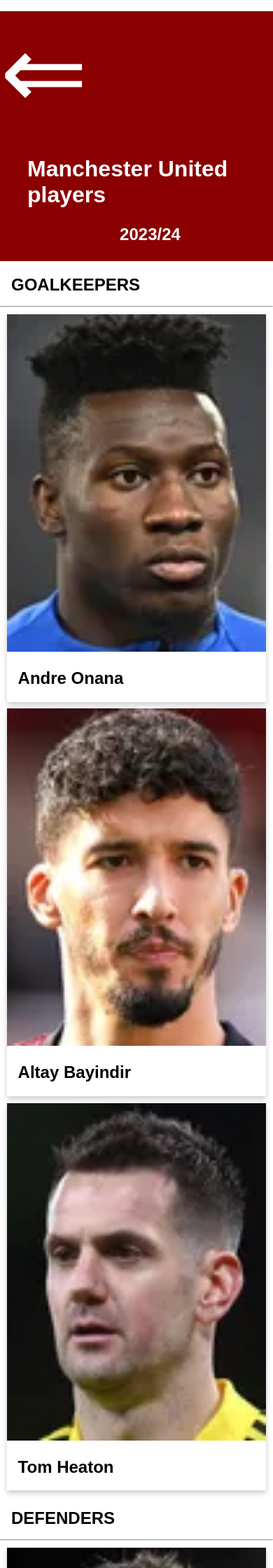
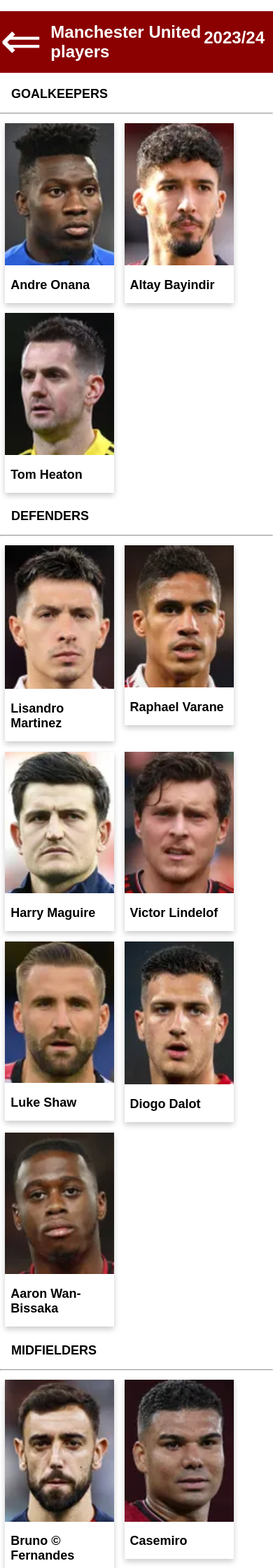
Before and after one commit to Yaneww11/WebApplicationForm, a PHP site: page /players_index.php in a window 390 px wide. Shown: the top 2240 px of the page at 70% size. Run offline with PHP 8.4, Linux system fonts and the light colour scheme; the visitor is signed in with stand-in values (Sample User, id 1).

Commit message:
Update players_style.css

```diff
--- a/styles_and_script/players_style.css
+++ b/styles_and_script/players_style.css
@@ -14,7 +14,8 @@ html {
 
 /*Headrer*/
 header {
-    display: block;
+    display: flex;
+    gap: 1em;
     position: sticky;
     top: 0;
     float: left;
@@ -30,14 +31,10 @@ header a{
 }
 
 .arrow{
-    float: left;
-    font-size: 150px;
-    margin-right: 15%;
+    font-size: 6em;
 }
 #text{
-    float: left;
-    margin-top: 3%;
-    margin-left: 10%;
+    margin: 0 auto;
 }
 header p{
     text-align: center;
@@ -54,17 +51,16 @@ hr{
     color: darkred;
 }
 
-.column {
-    float: left;
-    width: 16%;
-    padding: 0 8px;
+.row{
+    display: flex;
+    flex-wrap: wrap;
 }
 
 .card {
     box-shadow: 0 4px 8px 0 rgba(0, 0, 0, 0.2);
     margin: 0.6em;
-    min-height: 23em;
-    min-width: 7em;
+    height: 24em;
+    width: 14em;
 }
 
 
@@ -79,12 +75,28 @@ hr{
 }
 
 /* Responsive design*/
-@media screen and (max-width: 650px) {
-    header{
-        position: static;
+@media screen and (max-width: 500px) {
+
+    html{
+        font-size: 12px;
     }
-    .column {
-        width: 30%;
-        display: block;
+
+    .card {
+        height: 1%;
+        width: 40%;
+    }
+
+    .container{
+        padding: 0 8px;
+    }
+    #text{
+        display: flex;
+        margin-inline: auto 1em;
     }
 }
+
+@media screen and (max-width: 340px) {
+    #text p{
+        display: none;
+    }
+}
```
